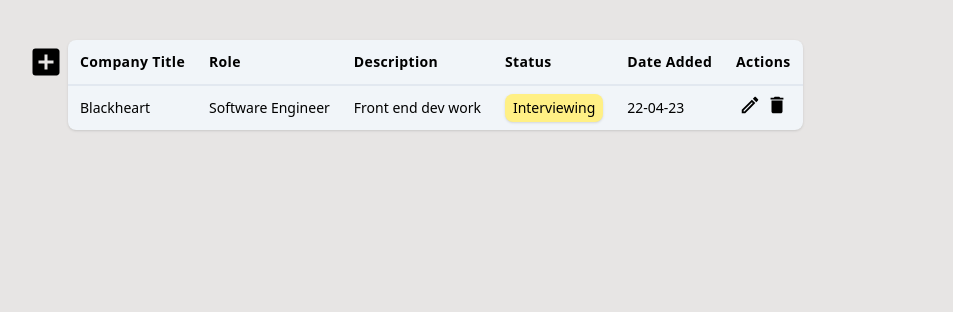
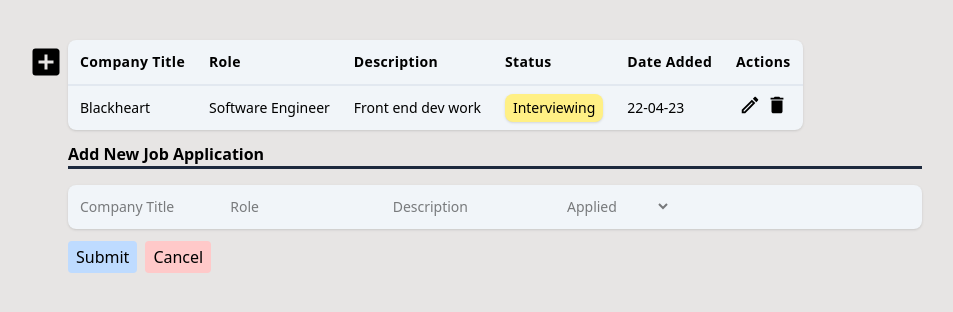
Before and after one commit to Alex-de-code/job-app-tracker, a React (Vite) app: page / in a window 1280 px wide. Both pictures are taken after a click on the button 58 px from the left and 62 px from the top of the page. Shown: the top 312 px of the page, without its empty margins (12-965 px from the left). Built offline with nearby package versions, Linux system fonts and the light colour scheme.

Commit message:
added job app form modal, still need to allow form to take inouts and update dummy data, form is not functional yet

```diff
--- a/src/App.jsx
+++ b/src/App.jsx
@@ -1,6 +1,7 @@
 import { useState } from "react";
 import "./App.css";
 import Table from "./components/Table.jsx";
+import JobAppForm from "./components/JobAppForm.jsx";
 
 function App() {
   return (
--- a/src/components/JobAppForm.jsx
+++ b/src/components/JobAppForm.jsx
@@ -1,10 +1,78 @@
-const JobAppForm = () => {
+const JobAppForm = ({ isModalOpen }) => {
   // SHould set this up like a modal pop up
   // think Z index overlayed atop the intial table
 
+  // need to pass down a prop from parent component in this case, Table.jsx that turns modal visibility for this form on/off
+
+  // need to send form submission to update dummy data array
+  //update logic for handle submit
+  const handleSubmit = () => {};
+
+  const modalVisibility = (isModalOpen) => {
+    return isModalOpen ? "visible" : "invisible";
+  };
+
   return (
     <>
-      <form action="">JobAppForm</form>
+      <div className={`${modalVisibility(isModalOpen)}`}>
+        <div className="mt-3">
+          <h3 className="font-semibold border-b-3 border-slate-800 mb-4">
+            Add New Job Application
+          </h3>
+          {/* <hr className="mb-3 rounded hei" /> */}
+        </div>
+        <form onSubmit={handleSubmit}>
+          {/* <label htmlFor="companyTitle">Company Title:</label> */}
+          <div className={`shadow-sm bg-slate-100 rounded-lg`}>
+            <input
+              type="text"
+              id="companyTitle"
+              className="hover:bg-slate-200 rounded text-sm p-3 w-1/6 mr-2"
+              placeholder="Company Title"
+            />
+            {/* <label htmlFor="role">Role:</label> */}
+            <input
+              type="text"
+              id="role"
+              className="hover:bg-slate-200 rounded text-sm p-3 w-1/6 mr-5"
+              placeholder="Role"
+            />
+            {/* <label htmlFor="description">Description:</label> */}
+            <input
+              type="text"
+              id="description"
+              className="hover:bg-slate-200 rounded text-sm p-3 w-1/6 mr-9"
+              placeholder="Description"
+            />
+
+            <select
+              name=""
+              id="status"
+              className="hover:border-2 border-slate-200 rounded p-1 text-sm opacity-50"
+            >
+              <option disabled value="">
+                Select Status
+              </option>
+              <option value="applied">Applied</option>
+              <option value="interviewing">Interviewing</option>
+              <option value="accepted">Accepted</option>
+              <option value="denied">Denied</option>
+            </select>
+
+            {/* Add a live date feature so users can see the date they applied to a job, this could be used for metrics later  */}
+          </div>
+          <div className=" mt-3 flex flex-row gap-2">
+            <div className="inline-block bg-blue-200 px-2 py-1 rounded hover:opacity-75">
+              <button type="submit" className="cursor-pointer">
+                Submit
+              </button>
+            </div>
+            <div className="inline-block bg-red-200 px-2 py-1 rounded hover:opacity-75">
+              <button className="cursor-pointer">Cancel</button>
+            </div>
+          </div>
+        </form>
+      </div>
     </>
   );
 };
--- a/src/components/Table.jsx
+++ b/src/components/Table.jsx
@@ -1,16 +1,23 @@
 import JobCard from "./JobCard.jsx";
 import { MdAddBox } from "react-icons/md";
 import { useEffect, useState } from "react";
+import JobAppForm from "./JobAppForm.jsx";
 
 const Table = () => {
+  // need to create dummy data array
   const [jobApps, setJobApps] = useState([]); // store all applications
+
+  const [isModalOpen, setIsModalOpen] = useState(false);
 
   // this will fire for the onClick event of the submit bttn after form submission
   const AddJobApp = () => {
-    // setJobApps("test");
+    setIsModalOpen(true);
   };
+
   // this useEffect will refresh/update the jobApps array
-  //   useEffect(() => {}, []);
+  // useEffect(() => {}, []);
+
+  // useEffect(() => {}, [isModalOpen]);
 
   // TODO: Create Form component that's seperate from table.jsx and jobCard.jsx, the submit bttn will trigger the addjobapp even handler, which we'll then put into useEffect
 
@@ -21,11 +28,7 @@ const Table = () => {
       <div className="flex flex-row p-10">
         <div className="mr-1 mt-1 hover:opacity-75">
           {/* this will open the form for users to input a new job application */}
-          <button
-            onClick={() => {
-              console.log("Clicked Add Job Application");
-            }}
-          >
+          <button onClick={AddJobApp}>
             <MdAddBox className="size-9" />
           </button>
         </div>
@@ -54,6 +57,7 @@ const Table = () => {
               <JobCard />
             </tbody>
           </table>
+          <JobAppForm isModalOpen={isModalOpen} />
         </div>
       </div>
     </>
```
